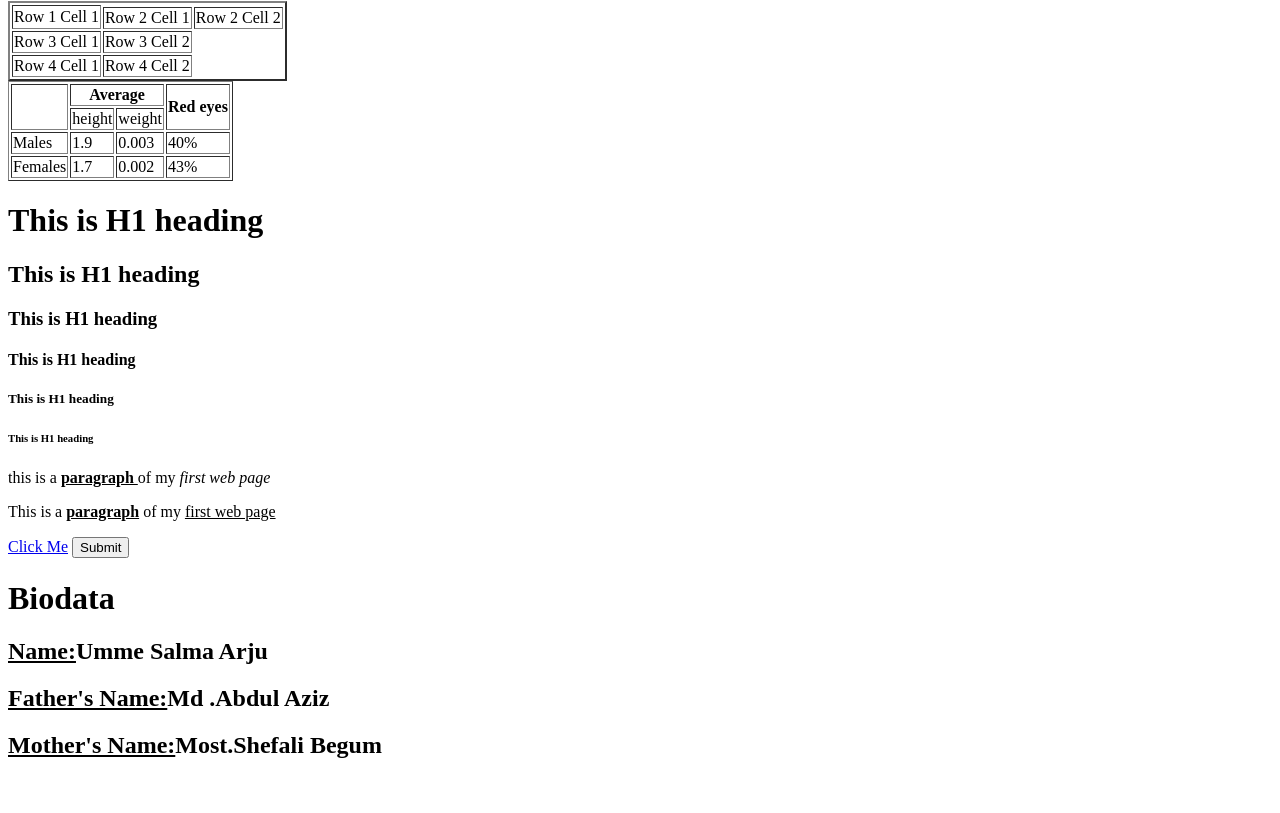
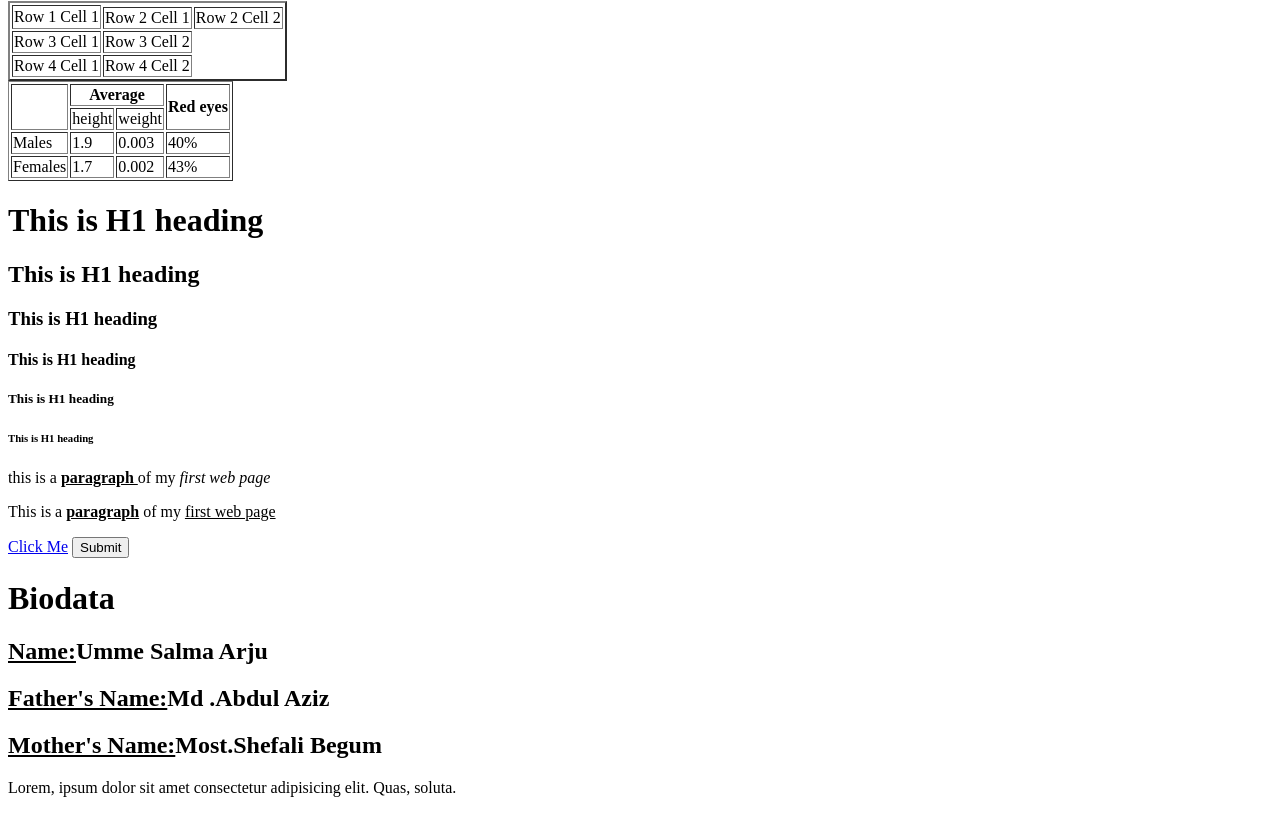
Before and after one commit to salmaarju18/index, a plain HTML site: page index.html in a window 1280 px wide. Shown: the part 732-1545 px from the top of the page. Before the commit the page ends 1511 px from the top, so only its background shows below. Drawn offline with Linux system fonts and the light colour scheme.

Commit message:
add paragraph

```diff
--- a/index.html
+++ b/index.html
@@ -136,7 +136,7 @@
     <h2><u>Father's Name:</u>Md .Abdul Aziz </h2>
     <h2><u>Mother's Name:</u>Most.Shefali Begum</h2>
 
-
+<p> Lorem, ipsum dolor sit amet consectetur adipisicing elit. Quas, soluta.</p>
 
 </body>
 </html>
```
